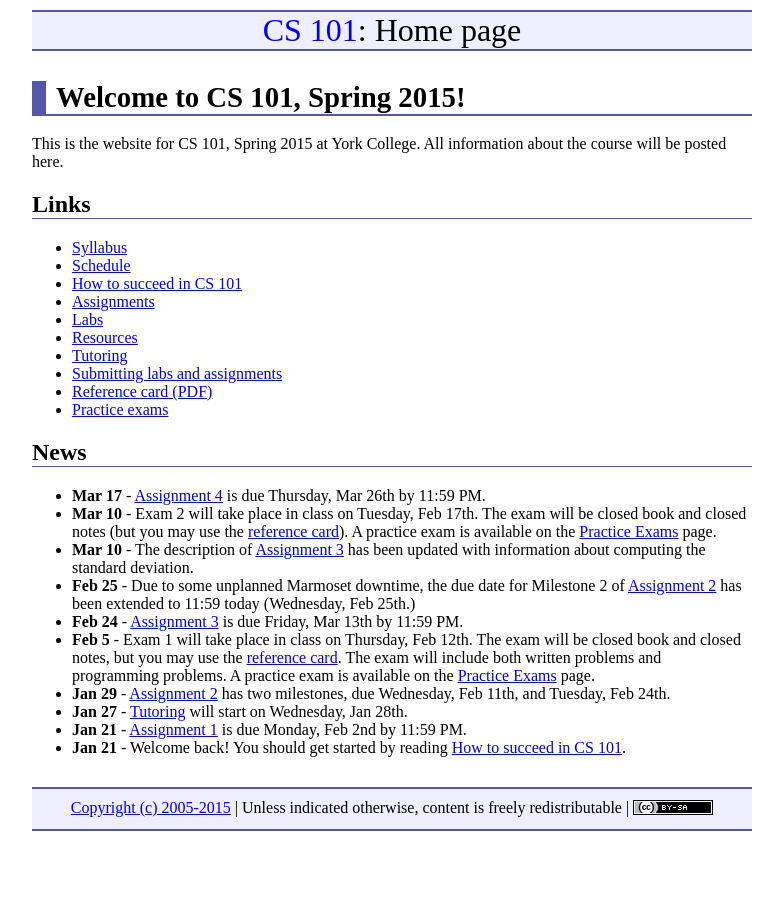
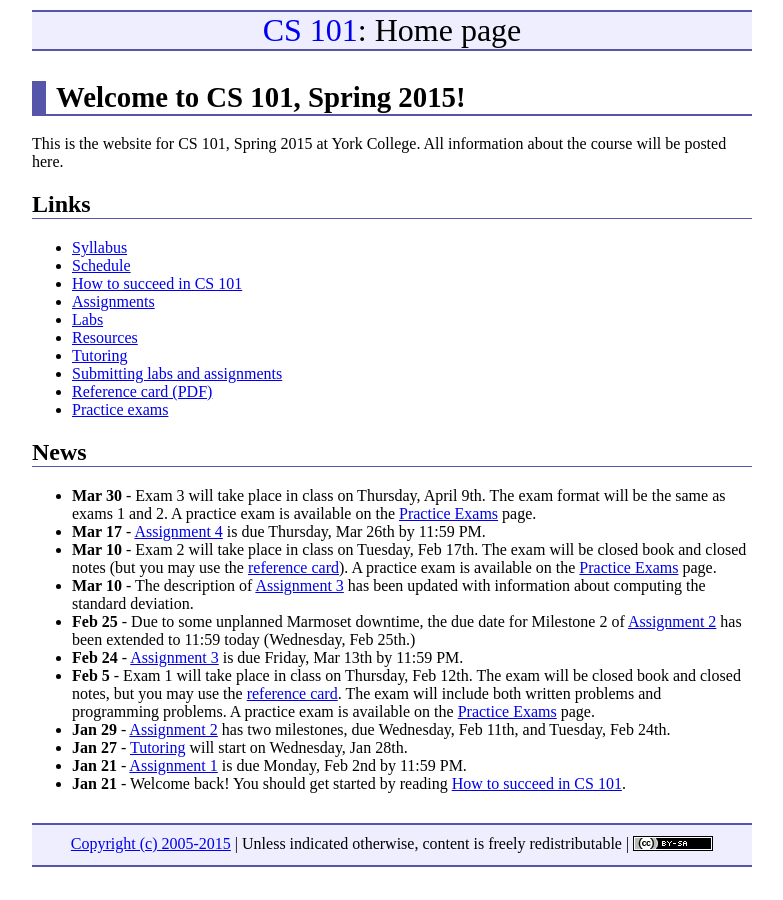
Before and after one commit to ycpcs/cs101-spring2015, a Jekyll site: the page built from index.md, in a window 1280 px wide. Shown: the whole page, without its empty margins (248-1031 px from the left). Built offline with Jekyll 4.4.1, drawn with Linux system fonts in a browser that asks for light colours; Markdown is read by kramdown in place of the engine named in the settings.

Commit message:
announce exam 3, practice exam

```diff
--- a/index.md
+++ b/index.md
@@ -23,6 +23,7 @@ All information about the course will be posted here.
 
 ## News
 
+* **Mar 30** - Exam 3 will take place in class on Thursday, April 9th.  The exam format will be the same as exams 1 and 2.  A practice exam is available on the [Practice Exams](practice/index.html) page.
 * **Mar 17** - [Assignment 4](assign/assign04.html) is due Thursday, Mar 26th by 11:59 PM.
 * **Mar 10** - Exam 2 will take place in class on Tuesday, Feb 17th.  The exam will be closed book and closed notes (but you may use the [reference card](refcard.pdf)).  A practice exam is available on the [Practice Exams](practice/index.html) page.
 * **Mar 10** - The description of [Assignment 3](assign/assign03.html) has been updated with information about computing the standard deviation.
```
Also changed, not shown: practice/index.md (+2 -0 lines), 1 other file.
